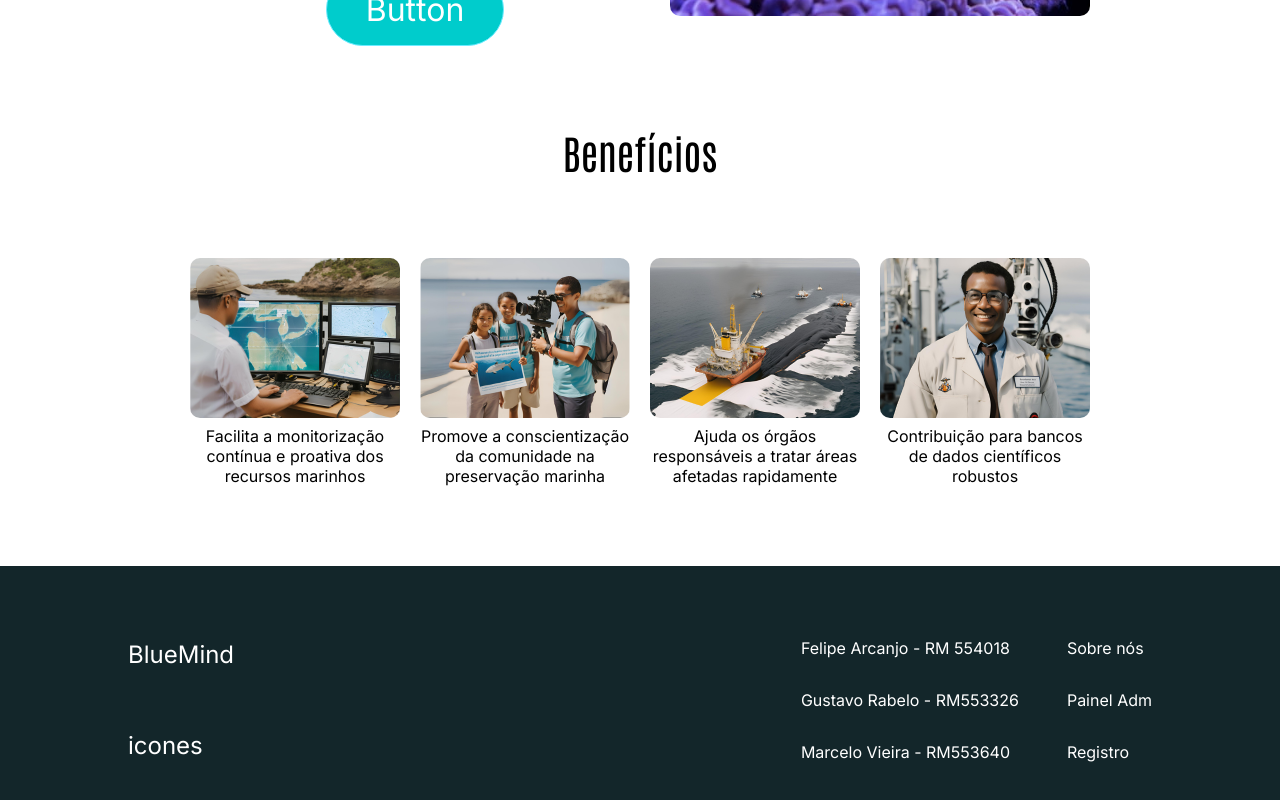
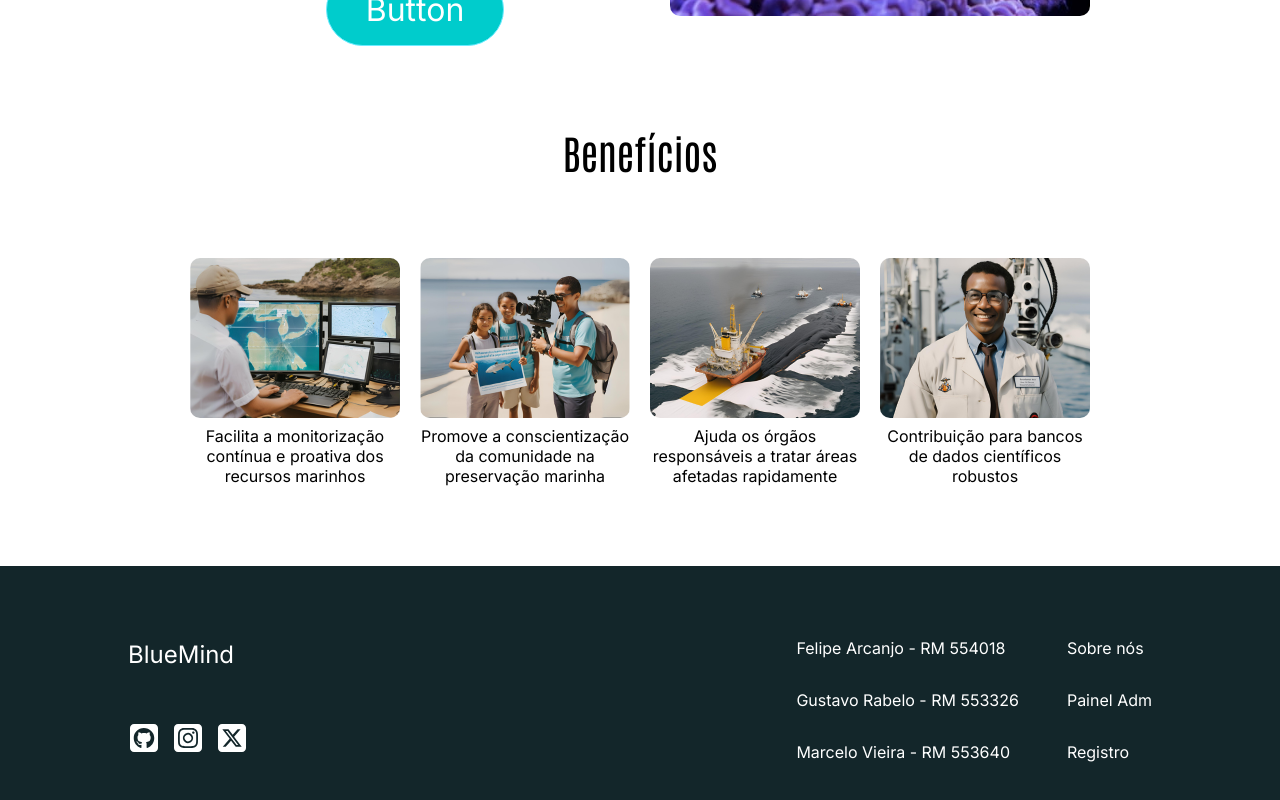
Before and after one commit to LipeArcanjo/bluemind, a Next.js app: page / in a window 1280 px wide. Shown: the part 1354-2154 px from the top of the page. Built offline with nearby package versions, Linux system fonts and the light colour scheme.

Commit message:
perf: optimize Menu, Footer, and FooterIcons components to use a map for iterate over an array improving the maintainability and readability of the code.

```diff
--- a/src/components/Footer/index.styles.ts
+++ b/src/components/Footer/index.styles.ts
@@ -29,6 +29,19 @@ export const FooterColumn = styled.div`
     justify-content: space-between;
 `
 
+export const FooterIcons = styled.div`
+    display: flex;
+    gap: 0.5em;
+
+    & a {
+        color: ${colors.commom.white};
+    }
+
+    .icon {
+        font-size: 2rem;
+    }
+`
+
 export const FooterRow = styled.div`
 
     display: flex;
--- a/src/components/Footer/index.tsx
+++ b/src/components/Footer/index.tsx
@@ -1,10 +1,29 @@
 "use client";
 
 import React from "react";
-import { FooterBg, FooterColumn, FooterRow, StyledFooter, StyledLink } from "./index.styles"
-import Link from "next/link";
+import { FooterBg, FooterColumn, FooterIcons, FooterRow, StyledFooter, StyledLink } from "./index.styles"
+import { FaSquareXTwitter, FaSquareGithub, FaSquareInstagram } from "react-icons/fa6";
 
 export default function Header() {
+
+    const teamMembers = [
+        { name: "Felipe Arcanjo", rm: "554018" },
+        { name: "Gustavo Rabelo", rm: "553326" },
+        { name: "Marcelo Vieira", rm: "553640" }
+    ];
+
+    const footerLinks = [
+        { href: "/about-us", text: "Sobre nós" },
+        { href: "/login", text: "Painel Adm" },
+        { href: "/register", text: "Registro" }
+    ];
+
+    const socialIcons = [
+        { href: "https://github.com/LipeArcanjo/bluemind", icon: <FaSquareGithub className="icon" /> },
+        { href: "https://www.instagram.com/", icon: <FaSquareInstagram className="icon" /> },
+        { href: "https://x.com", icon: <FaSquareXTwitter className="icon" /> }
+    ];
+
     return (
         <FooterBg>
             <StyledFooter>
@@ -12,32 +31,34 @@ export default function Header() {
                 <FooterColumn>
                     <h3>BlueMind</h3>
                     {/* Precisa colocar os icones */}
-                    <p>icones</p>
+                    <FooterIcons>
+                        {socialIcons.map((social, index) => (
+                            <a key={index} href={social.href} target="_blank" rel="noopener noreferrer">
+                                {social.icon}
+                            </a>
+                        ))}
+                    </FooterIcons>
                 </FooterColumn>
                 {/* Flex row */}
                 <FooterRow>
-                    <>
-                    {/* Precisa fazer um map aqui */}
+                    <React.Fragment>
                         <ul>
-                            <li>Felipe Arcanjo - RM 554018 </li>
-                            <li>Gustavo Rabelo - RM553326</li>
-                            <li>Marcelo Vieira - RM553640</li>
+                            {teamMembers.map((member, index) => (
+                                <li key={index}>
+                                    {member.name} - RM {member.rm}
+                                </li>
+                            ))}
                         </ul>
-                    </>
-                    <>
-                    {/* Precisa fazer um map aqui */}
+                    </React.Fragment>
+                    <React.Fragment>
                         <ul>
-                            <li>
-                                <StyledLink href="/about-us">Sobre nós</StyledLink>
-                            </li>
-                            <li>
-                                <StyledLink href="/login">Painel Adm</StyledLink>
-                            </li>
-                            <li>
-                                <StyledLink href="/register">Registro</StyledLink>
-                            </li>
+                            {footerLinks.map((link, index) => (
+                                <li key={index}>
+                                    <StyledLink href={link.href}>{link.text}</StyledLink>
+                                </li>
+                            ))}
                         </ul>
-                    </>
+                    </React.Fragment>
                 </FooterRow>
             </StyledFooter>
         </FooterBg>
--- a/src/components/Header/Menu.tsx
+++ b/src/components/Header/Menu.tsx
@@ -12,6 +12,11 @@ export default function Menu() {
         setIsOpen(!isOpen);
     };
 
+    const menuLinks = [
+        { href: "/about-us", text: "SOBRE NÓS" },
+        { href: "/login", text: "PAINEL ADM" },
+        { href: "/register", text: "REGISTRO" },
+    ];
 
     return (
         <React.Fragment>
@@ -20,9 +25,11 @@ export default function Menu() {
             </MenuButton>
             {isOpen && (
                 <MenuContent>
-                    <StyledLink href="/about-us">SOBRE NÓS</StyledLink>
-                    <StyledLink href="/login">PAINEL ADM</StyledLink>
-                    <StyledLink href="/register">REGISTRO</StyledLink>
+                    {menuLinks.map((link, index) => (
+                        <StyledLink key={index} href={link.href} className="link-menu">
+                            {link.text}
+                        </StyledLink>
+                    ))}
                 </MenuContent>
             )}
         </React.Fragment>
--- a/src/components/Header/index.styles.ts
+++ b/src/components/Header/index.styles.ts
@@ -41,13 +41,24 @@ export const MenuContent = styled.div`
     right: 0;
     background-color: ${colors.major.main};
     padding: 10px;
-    border-radius: 5px;
+    border-radius: 20px;
     font-family: ${antonio.style.fontFamily};
     font-size: 2rem;
     z-index: 0;
 
     :first-child{
         margin-top: 10vh;
+    }
+
+    .link-menu {
+        padding: 10px;
+    }
+
+    .link-menu:hover{
+        background-color: ${colors.commom.white};
+        color: ${colors.major.main};
+        border-radius: 10px;
+        text-decoration: none;
     }
 `;
 
```
